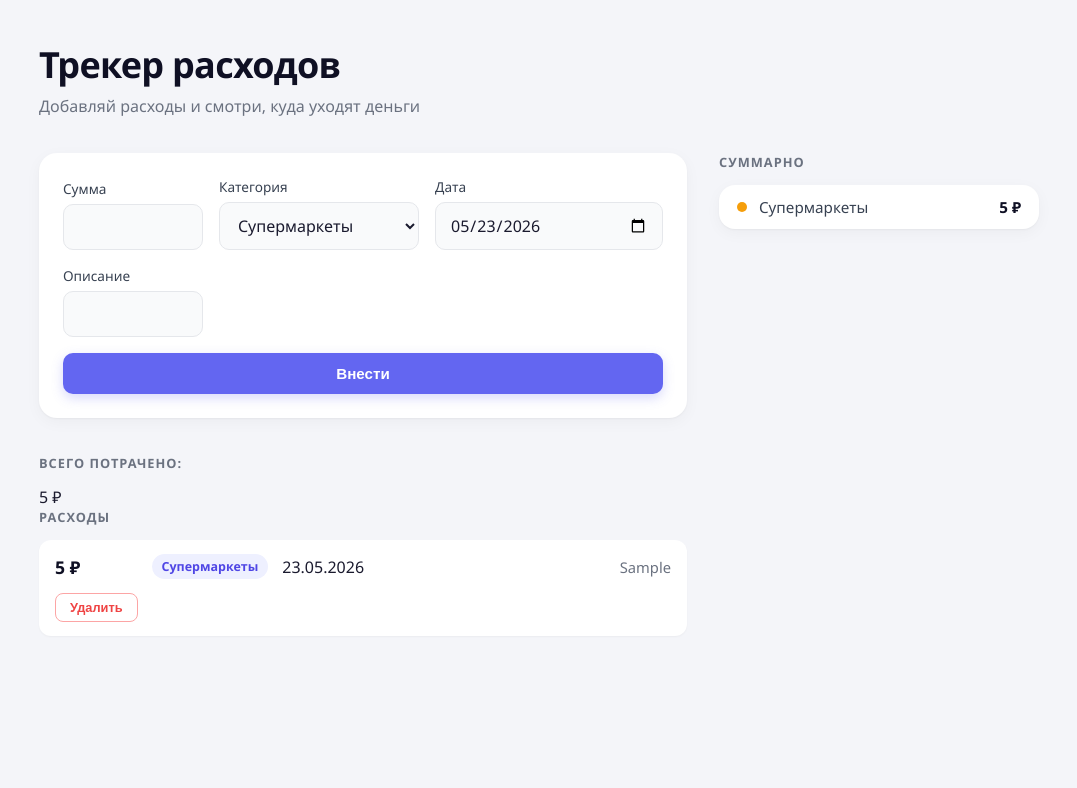
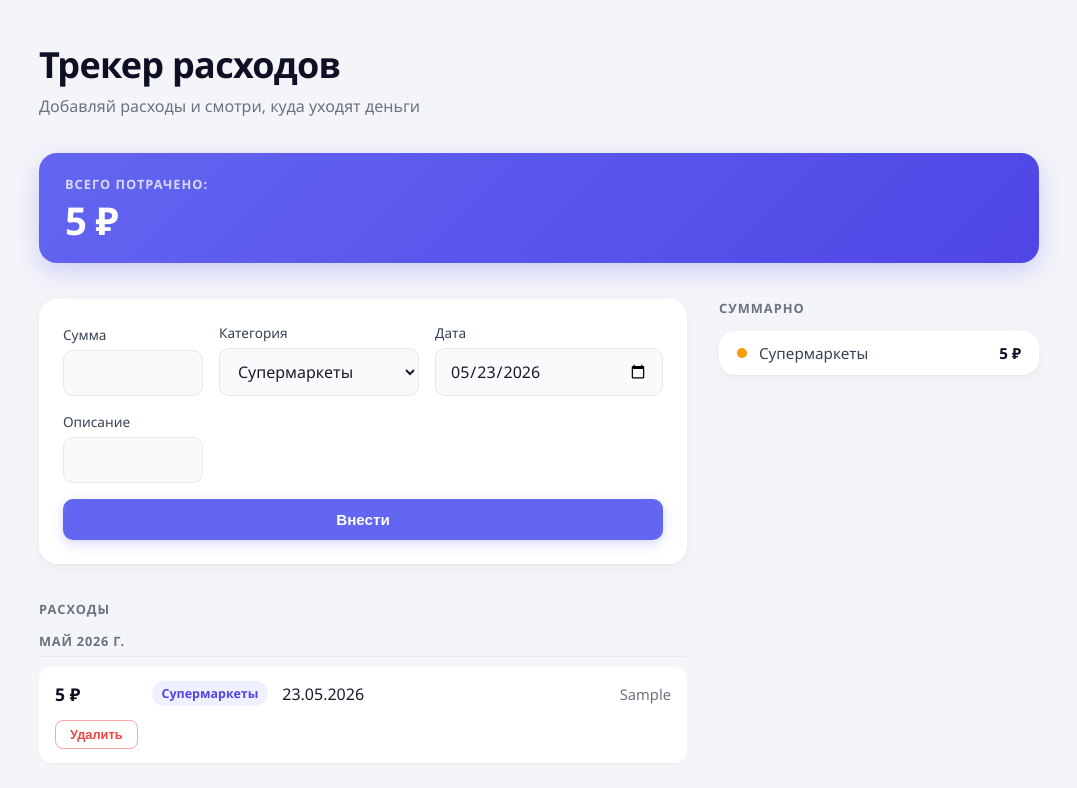
Before and after one commit to anainoissse/expense-tracker, a React (Vite) app: page / in a window 1280 px wide. Both pictures are taken after typing "5", "Sample" into the empty fields and a click on the button "Внести". Shown: the top 788 px of the page, without its empty margins (101-1178 px from the left). Built offline with nearby package versions, Linux system fonts and the light colour scheme.

Commit message:
сортировка и группировка расходов по месяцам

```diff
--- a/src/App.css
+++ b/src/App.css
@@ -41,6 +41,29 @@ h2 {
   margin-bottom: 14px;
 }
 
+/* Блок «Всего потрачено» — главный KPI, градиентная карточка */
+.totalSpent {
+  background: linear-gradient(135deg, #6366f1, #4f46e5);
+  border-radius: 18px;
+  padding: 22px 26px;
+  margin-bottom: 36px;
+  box-shadow: 0 8px 24px rgba(99, 102, 241, 0.28);
+}
+
+.totalSpent h2 {
+  color: rgba(255, 255, 255, 0.75);
+  margin-bottom: 6px;
+}
+
+.totalSpent__amount {
+  font-size: 2.4rem;
+  font-weight: 800;
+  line-height: 1.1;
+  letter-spacing: -0.02em;
+  color: #fff;
+  font-variant-numeric: tabular-nums;
+}
+
 /* ---- Двухколоночная раскладка на десктопе ----
    В App.tsx корневой <div> внутри #root не имеет класса,
    поэтому навешиваю grid прямо на него селектором #root > div.
@@ -53,37 +76,42 @@ h2 {
     column-gap: 32px;
     align-items: start;
   }
-  /* Заголовок и подзаголовок — на всю ширину сверху */
+  /* Заголовок и подзаголовок — на всю ширину (rows 1–2 авто) */
   #root > div > h1,
   #root > div > h1 + p {
     grid-column: 1 / -1;
   }
-  /* Форма — слева */
+  /* «Всего потрачено» — главный KPI, на всю ширину под шапкой (row 3) */
+  #root > div > .totalSpent {
+    grid-column: 1 / -1;
+    grid-row: 3;
+  }
+  /* Левая колонка: форма (row 4), заголовок и список расходов (rows 5–6) */
   #root > div > .expensesForm {
     grid-column: 1;
+    grid-row: 4;
   }
-  /* h2 "Расходы" — слева, под формой */
   #root > div > h2:nth-of-type(1) {
     grid-column: 1;
+    grid-row: 5;
   }
-  /* Список расходов — слева */
   #root > div > .expensesList {
     grid-column: 1;
+    grid-row: 6;
   }
-  /* h2 "Суммарно" и .totalList кладу в ОДНУ ячейку правой колонки.
-     align-self: start — оба прижаты к верху row 3, не растягиваются.
+  /* h2 "Суммарно" и .totalList кладу в ОДНУ ячейку правой колонки (rows 4–6).
+     align-self: start — оба прижаты к верху, не растягиваются.
      totalList сдвигаю вниз margin-top'ом, чтобы не перекрывать h2.
-     Без обёртки в JSX это единственный способ держать их рядом,
-     не наследуя высоту формы из левой колонки. */
+     Без обёртки в JSX это единственный способ держать их рядом. */
   #root > div > h2:nth-of-type(2) {
     grid-column: 2;
-    grid-row: 3 / span 3;
+    grid-row: 4 / span 3;
     align-self: start;
     margin-bottom: 0;
   }
   #root > div > .totalList {
     grid-column: 2;
-    grid-row: 3 / span 3;
+    grid-row: 4 / span 3;
     align-self: start;
     margin-top: 32px; /* высота h2 (~19px) + воздух */
     position: sticky;
@@ -168,12 +196,31 @@ h2 {
   transform: scale(0.98);
 }
 
-/* Список расходов */
+/* Список расходов — теперь содержит секции по месяцам */
 .expensesList {
   display: flex;
   flex-direction: column;
+  gap: 24px;
+  margin-bottom: 36px;
+}
+
+/* Секция одного месяца */
+.expensesList > section {
+  display: flex;
+  flex-direction: column;
   gap: 8px;
-  margin-bottom: 36px;
+}
+
+/* Заголовок месяца */
+.expensesList > section > h3 {
+  font-size: 0.8rem;
+  font-weight: 700;
+  text-transform: uppercase;
+  letter-spacing: 0.06em;
+  color: #6b7280;
+  padding-bottom: 6px;
+  border-bottom: 1px solid #e5e7eb;
+  margin-bottom: 2px;
 }
 
 .expensesList__empty {
--- a/src/App.tsx
+++ b/src/App.tsx
@@ -21,6 +21,11 @@ const moneyFormatter = new Intl.NumberFormat('ru-RU', {
   maximumFractionDigits: 0,
 })
 
+const monthFormatter = new Intl.DateTimeFormat('ru-RU', {
+  month: 'long',
+  year: 'numeric'
+})
+
 const App = () => {
   const [expenses, setExpenses] = useState<Expense[]>(() => {
     const saved = localStorage.getItem('expenses')
@@ -40,11 +45,24 @@ const App = () => {
     ...acc,
     [expense.category]: acc[expense.category] + expense.sum
   }), Object.fromEntries(CATEGORIES.map(cat => [cat, 0])) as Record<Category, number>
-)
+  )
 
   const totalSpent = expenses.reduce(
     (acc, expense) => acc + expense.sum,
     0
+  )
+
+  const sortedExpenses = [...expenses].sort((a, b) => {
+    const byDate = b.date.localeCompare(a.date)
+    return byDate !== 0 ? byDate : b.id - a.id
+  })
+
+  const groupedByMonth = sortedExpenses.reduce<Record<string, Expense[]>>((acc, expense) => {
+    const key = expense.date.slice(0, 7)
+    if (!acc[key]) acc[key] = []
+    acc[key].push(expense)
+    return acc
+  }, {}
   )
 
   const handleSubmit = (e: FormEvent<HTMLFormElement>) => {
@@ -131,9 +149,22 @@ const App = () => {
         <p className="expensesList__empty">Пока пусто. Добавь первый расход выше ↑</p>
       ) : (
       <div className="expensesList">
-        {expenses.map((expense) => (
-          <ExpenseItem key={expense.id} expense={expense} onDelete={handleDelete} />
-        ))}
+
+        {Object.keys(groupedByMonth)
+          .sort((a, b) => b.localeCompare(a))
+          .map((monthKey) =>(
+            <section key={monthKey}>
+                <h3>{monthFormatter.format(new Date(`${monthKey}-01`))}</h3>
+                {groupedByMonth[monthKey].map((expense) => (
+                  <ExpenseItem key={expense.id} expense={expense} onDelete={handleDelete} />
+                ))}
+            </section>
+          )
+
+          )
+        }
+
+
       </div>
       )}
 
```
